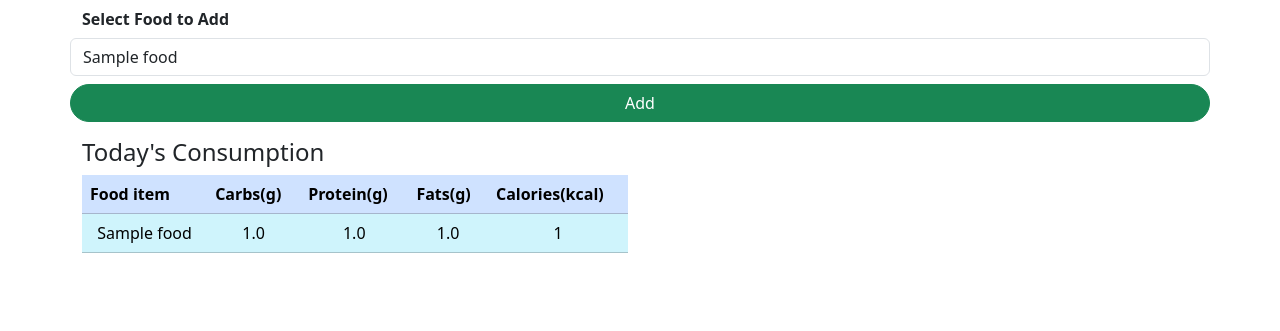
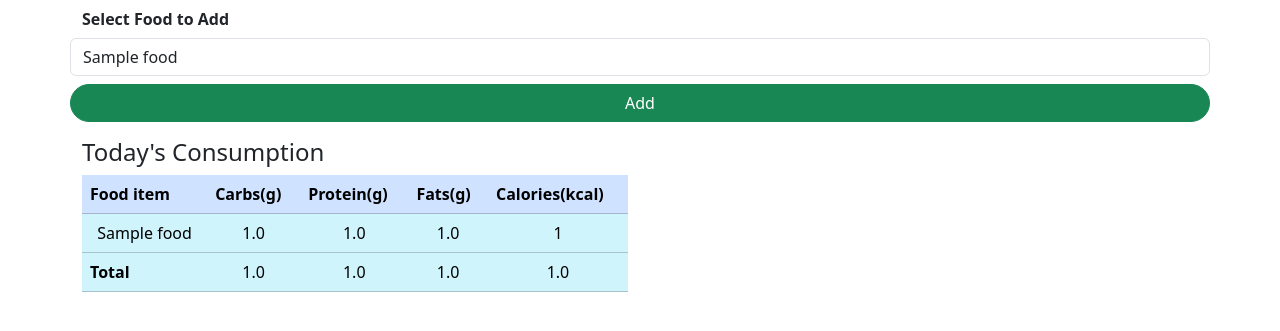
Before and after one commit to IIIAMAH3/calorie-tracker, a Django app: page / in a window 1280 px wide. Shown: the top 331 px of the page. Run offline with Django 5.2, Linux system fonts and the light colour scheme; a user stored in the database is signed in; tables that the repository leaves empty hold one stand-in row (values such as "Sample post").

Commit message:
Calculating total macros

```diff
--- a/tracker/templates/tracker/index.html
+++ b/tracker/templates/tracker/index.html
@@ -50,9 +50,41 @@
                             <td class="text-center">{{ c.food_consumed.calories }}</td>
                         </tr>
                         {% endfor %}
+
+                        <tr class="table-info">
+                            <td id="name"><b>Total</b></td>
+                            <td id="total_carbs" class="text-center"><b></b></td>
+                            <td id="total_protein" class="text-center"><b></b></td>
+                            <td id="total_fats" class="text-center"><b></b></td>
+                            <td id="total_calories" class="text-center"><b></b></td>
+
+                        </tr>
                     </table>
                 </div>
             </div>
         </div>
     </body>
+<script>
+    let table = document.getElementById("table");
+    let carbs = 0, protein = 0, fats = 0, calories = 0;
+    for(let i=1; i<table.rows.length-1; i++)
+    {
+        console.log(table.rows[i].cells[1].innerHTML);
+        carbs += parseFloat(table.rows[i].cells[1].innerHTML);
+        protein += parseFloat(table.rows[i].cells[2].innerHTML);
+        fats += parseFloat(table.rows[i].cells[3].innerHTML);
+        calories += parseFloat(table.rows[i].cells[4].innerHTML);
+    }
+
+    carbs = carbs.toFixed(1);
+    protein = protein.toFixed(1);
+    fats = fats.toFixed(1);
+    calories = calories.toFixed(1);
+
+    document.getElementById("total_carbs").innerHTML = carbs;
+    document.getElementById("total_protein").innerHTML = protein;
+    document.getElementById("total_fats").innerHTML = fats;
+    document.getElementById("total_calories").innerHTML = calories;
+
+</script>
 </html>
```
